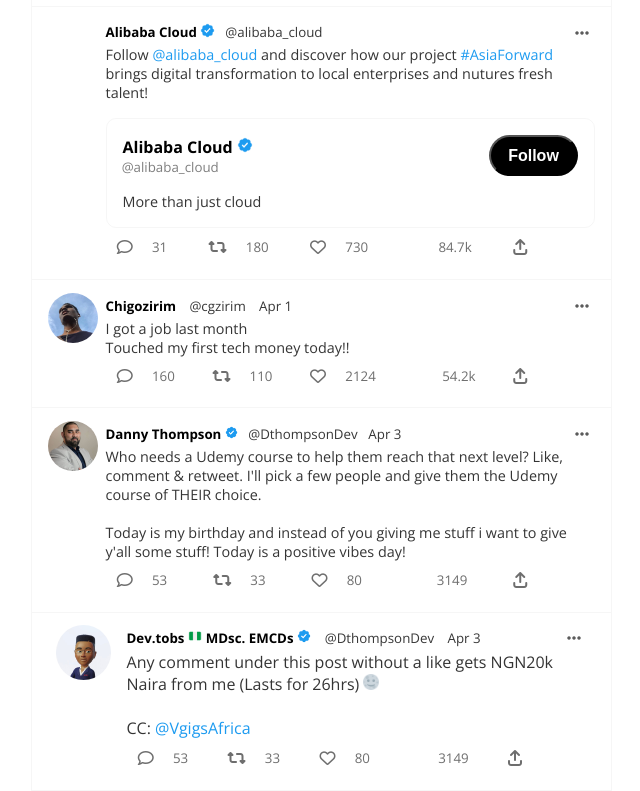
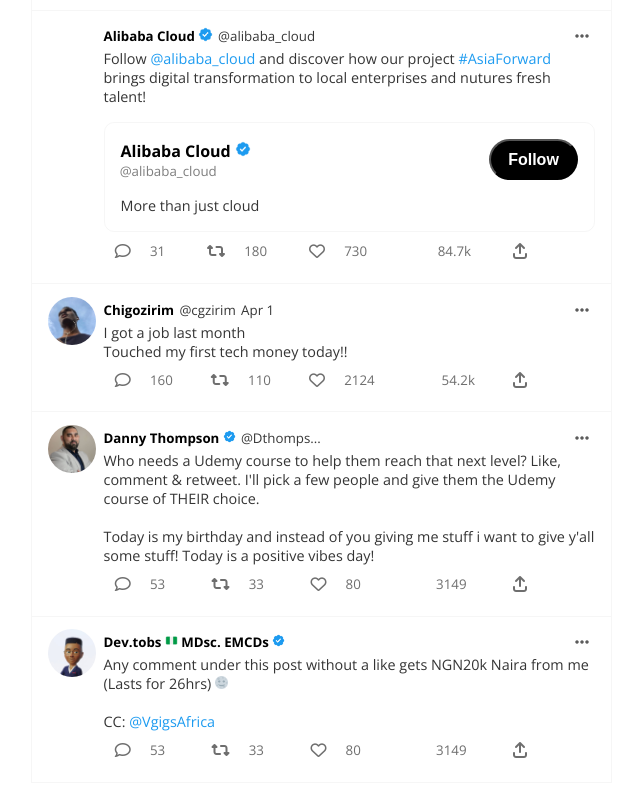
Before and after one commit to Chukwubuikem4/twitter-clone, a plain HTML site: page index.html in a window 1280 px wide. Shown: the part 1632-2423 px from the top of the page, without its empty margins (256-896 px from the left). Drawn offline with nearby package versions, Linux system fonts and the light colour scheme.

Commit message:
adjusting the header

```diff
--- a/index.html
+++ b/index.html
@@ -844,9 +844,7 @@
 
                 <h5><a href="#" class="display-name">Danny Thompson <span><img src="images/twitter vB.png" alt=""></span></h5>
 
-                <small><a href="#" class="user-name">@DthompsonDev</a></small>
-
-                <small>Apr 3</small>
+                <small><a href="#" class="user-name">@Dthomps...</a></small>
 
               </div>
 
@@ -933,9 +931,7 @@
 
                 <h5><a href="#" class="display-name">Dev.tobs <span><img src="images/9ja.png" alt=""><img src="images/usa.png" alt=""></span> MDsc. EMCDs <span><img src="images/twitter vB.png" alt=""></span></h5>
 
-                <small><a href="#" class="user-name">@DthompsonDev</a></small>
-
-                <small>Apr 3</small>
+                <!-- <small><a href="#" class="user-name">@DevT...</a></small> -->
 
               </div>
 
--- a/stylesheet.css
+++ b/stylesheet.css
@@ -413,7 +413,7 @@ main .second-container .icons-and-btn button:hover{
 }
 
 .fourth-container .top-container .user-dp-content .user-dp{
-  width: 50px;
+  width: 3rem;
 }
 
 .fourth-container .top-container .user-dp-content .user-dp img{
@@ -456,7 +456,7 @@ main .second-container .icons-and-btn button:hover{
 
 .fourth-container .top-container .content .header .heading small>a{
   color: #000000c9;
-  margin: 0 .8em;
+  margin: 0 .4em;
 }
 
 .fourth-container .top-container .content .header .heading small:nth-of-type(2){
@@ -656,7 +656,7 @@ main .second-container .icons-and-btn button:hover{
 }
 
 .fifth-container .top-container .user-dp-content .user-dp{
-  width: 50px;
+  width: 3rem;
 }
 
 .fifth-container .top-container .user-dp-content .user-dp img{
@@ -704,7 +704,7 @@ main .second-container .icons-and-btn button:hover{
 
 .fifth-container .top-container .content .header .heading small>a{
   color: #000000c9;
-  margin: 0 .8em;
+  margin: 0 .4em;
 }
 
 .fifth-container .top-container .content .header .heading small:nth-of-type(2){
@@ -902,7 +902,7 @@ main .second-container .icons-and-btn button:hover{
 }
 
 .sixth-container .top-container .user-dp-content .user-dp{
-  width: 50px;
+  width: 3rem;
 }
 
 .sixth-container .top-container .user-dp-content .user-dp img{
@@ -950,7 +950,7 @@ main .second-container .icons-and-btn button:hover{
 
 .sixth-container .top-container .content .header .heading small>a{
   color: #000000c9;
-  margin: 0 .8em;
+  margin: 0 .4em;
 }
 
 .sixth-container .top-container .content .header .heading small:nth-of-type(2){
@@ -1192,7 +1192,7 @@ p{
 }
 
 .seventh-container .top-container .user-dp-content .user-dp{
-  width: 50px;
+  width: 3rem;
 }
 
 .seventh-container .top-container .user-dp-content .user-dp img{
@@ -1241,7 +1241,7 @@ p{
 
 .seventh-container .top-container .content .header .heading small>a{
   color: #000000c9;
-  margin: 0 1em;
+  margin: 0 .4em;
 }
 
 .seventh-container .top-container .content .header .heading small:nth-of-type(2){
@@ -1403,7 +1403,7 @@ p{
 }
 
 .eighth-container .top-container .user-dp-content .user-dp{
-  width: 50px;
+  width: 3rem;
 }
 
 .eighth-container .top-container .user-dp-content .user-dp img{
@@ -1452,7 +1452,7 @@ p{
 
 .eighth-container .top-container .content .header .heading small>a{
   color: #000000c9;
-  margin: 0 .8em;
+  margin: 0 .4em;
 }
 
 .eighth-container .top-container .content .header .heading small:nth-of-type(2){
@@ -1598,7 +1598,7 @@ p{
 
 /* nineth-container */
 .nineth-container{
-  padding: .8em 1.5em;
+  padding: .8em 1em;
   border-bottom: 1px solid var(--border-grey);
 }
 
@@ -1610,11 +1610,11 @@ p{
 }
 
 .nineth-container .top-container .user-dp-content{
-  margin-right: 1em;
+  margin-right: .5em;
 }
 
 .nineth-container .top-container .user-dp-content .user-dp{
-  width: 55px;
+  width: 3rem;
 }
 
 .nineth-container .top-container .user-dp-content .user-dp img{
@@ -1653,7 +1653,7 @@ p{
 }
 
 .nineth-container .top-container .content .header .heading h5 a span img{
-  width: .9rem;
+  width: .8rem;
 }
 
 
@@ -1663,7 +1663,7 @@ p{
 
 .nineth-container .top-container .content .header .heading small>a{
   color: #000000c9;
-  margin: 0 1em;
+  margin: 0 .4em;
 }
 
 .nineth-container .top-container .content .header .heading small:nth-of-type(2){
@@ -1684,8 +1684,12 @@ p{
   background: var(--blue-hover-bg);
 }
 
+.nineth-container .top-container .content .content-text p{
+  font-size: .9rem;
+}
+
 .nineth-container .top-container .content .content-text p img{
-  width: 1rem;
+  width: .8rem;
 }
 
 .nineth-container .top-container .content .content-text p a{
```
